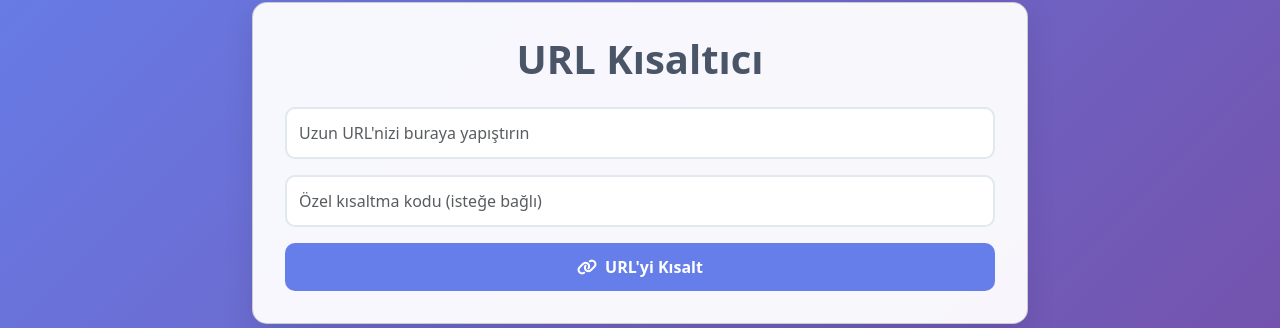
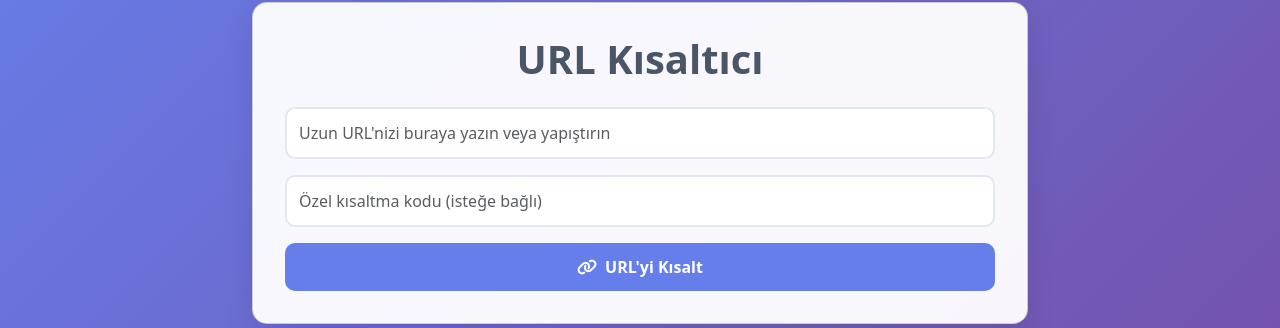
Before and after one commit to stark4280/urlkisaltici, a Flask app: page / in a window 1280 px wide. Shown: the part 140-468 px from the top of the page. Run offline with Flask 3, Linux system fonts and the light colour scheme.

Commit message:
URL input tipini text yaptım, kullanıcı google.com gibi yazabilsin diye

```diff
--- a/templates/index.html
+++ b/templates/index.html
@@ -103,7 +103,7 @@
             <h1 class="title">URL Kısaltıcı</h1>
             <form id="shorten-form">
                 <div class="mb-3">
-                    <input type="url" class="form-control" id="longUrl" placeholder="Uzun URL'nizi buraya yapıştırın" required>
+                    <input type="text" class="form-control" id="longUrl" placeholder="Uzun URL'nizi buraya yazın veya yapıştırın" required>
                 </div>
                 <div class="mb-3">
                     <input type="text" class="form-control" id="customCode" placeholder="Özel kısaltma kodu (isteğe bağlı)">
```
